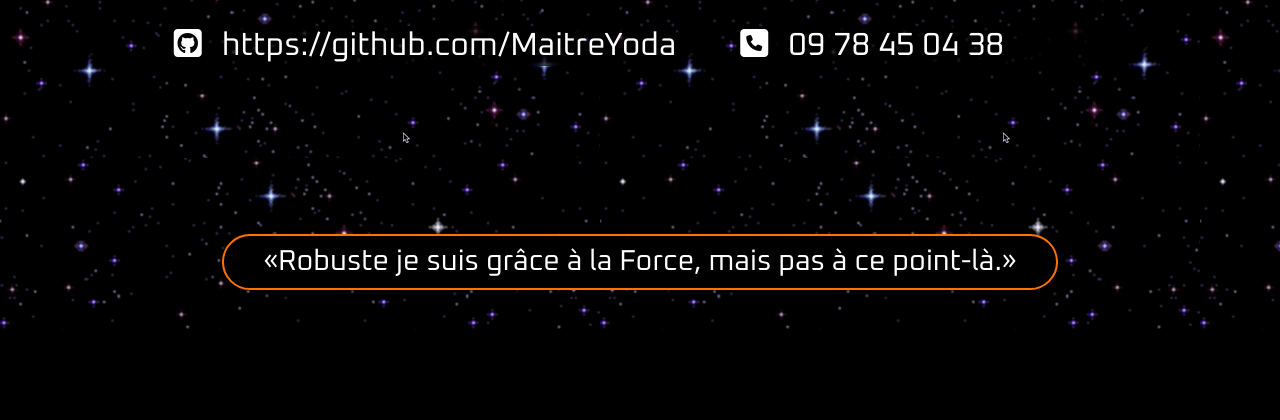
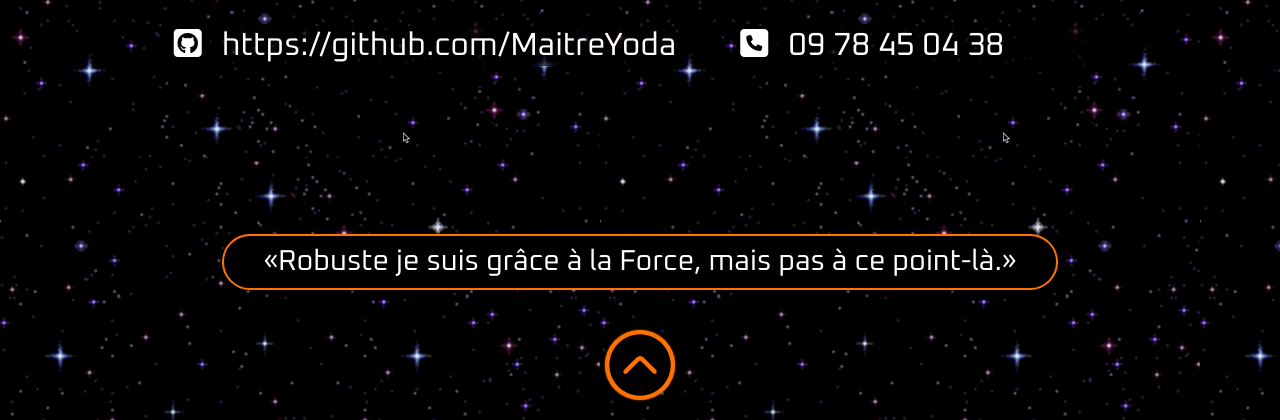
Before and after one commit to AntoineSPR/cv-yoda, a PHP site: page /index.html in a window 1280 px wide; the page is wider, and only the part inside the window is pictured. Shown: the part 2650-3070 px from the top of that part. Before the commit the page ends 2980 px from the top of that part, so only its background shows below. Run offline with PHP 8.4, Linux system fonts and the light colour scheme; some libraries are stand-ins or nearby versions.

Commit message:
Added back-to-top button

```diff
--- a/index.html
+++ b/index.html
@@ -223,6 +223,7 @@
       <div>
         <q>Robuste je suis grâce à la Force, mais pas à ce point-là.</q>
       </div>
+      <a href="#"><img src="media/backtotop.png" /></a>
     </footer>
   </body>
 </html>
--- a/styles/index.css
+++ b/styles/index.css
@@ -70,6 +70,21 @@ footer > div > q {
   text-align: center;
 }
 
+footer a {
+  display: flex;
+  justify-content: center;
+  align-items: center;
+  margin-bottom: 20px;
+}
+
+footer img {
+    height: 70px;
+    width: auto;
+    border-radius: 50%;
+    box-shadow: 0 0 2px var(--color-primary);
+    background-color: var(--color-primary);
+}
+
 @media screen and (max-width: 768px) {
   main {
     width: 90%;
```
Also changed, not shown: media/backtotop.png (added).
